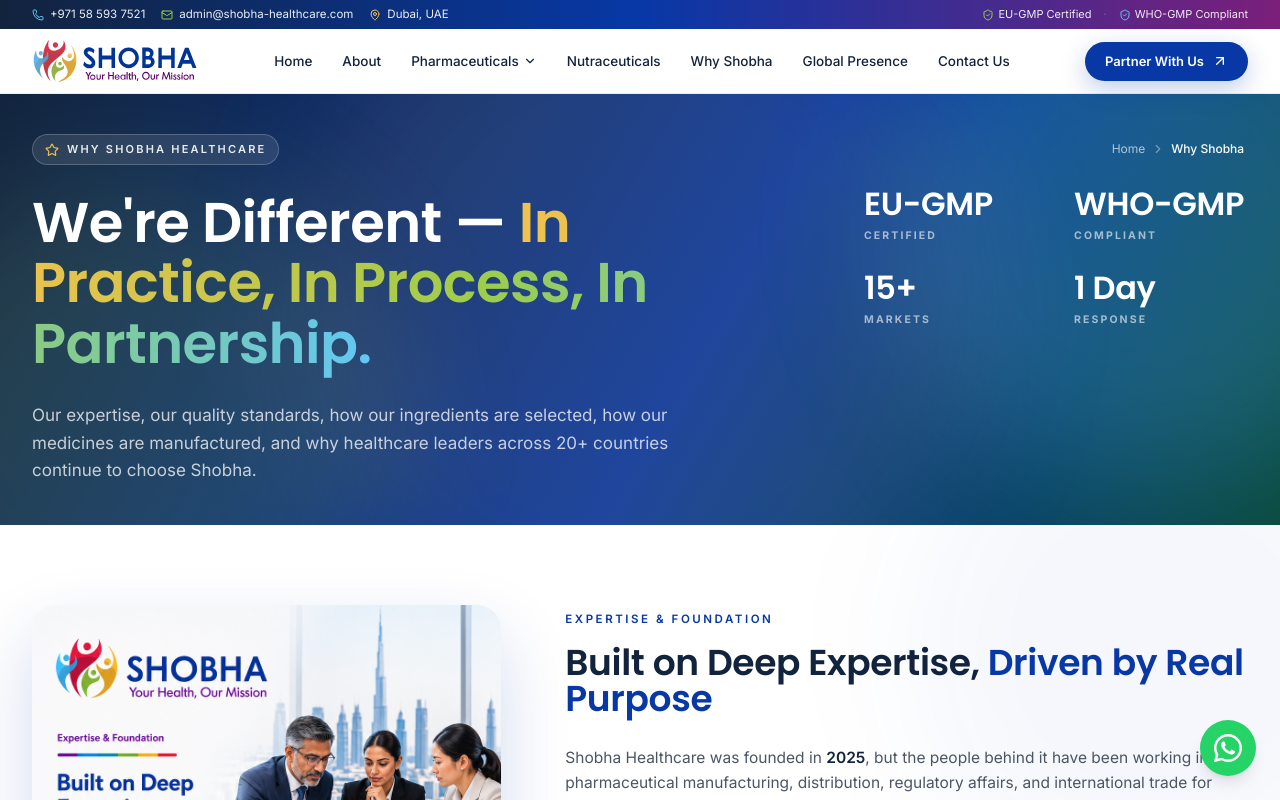
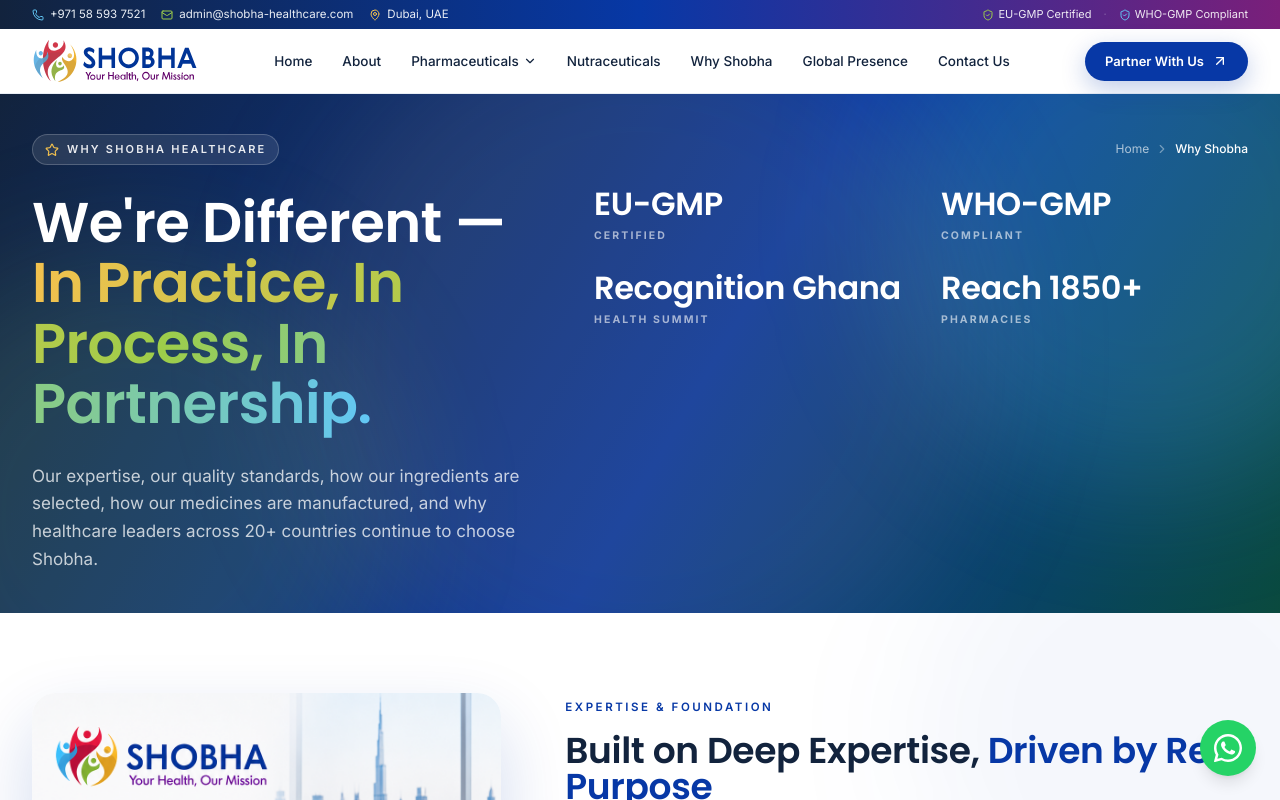
Before and after one commit to Quebeta-Technologies/SHOBHAWEBSITE-update, a React (Create React App) app in the folder SHOBHAWEBSITE-about us/SHOBHAWEBSITE-main/frontend/: page /why-shobha in a window 1280 px wide. Shown: the top 800 px of the page. Built offline with nearby package versions, Linux system fonts and the light colour scheme.

Commit message:
change the content

```diff
--- a/SHOBHAWEBSITE-about us/SHOBHAWEBSITE-main/frontend/src/components/site/whysobha/WhySobhaHero.jsx
+++ b/SHOBHAWEBSITE-about us/SHOBHAWEBSITE-main/frontend/src/components/site/whysobha/WhySobhaHero.jsx
@@ -81,8 +81,8 @@ export default function WhySobhaHero() {
                 {[
                   { v: "EU-GMP", l: "Certified" },
                   { v: "WHO-GMP", l: "Compliant" },
-                  { v: "15+", l: "Markets" },
-                  { v: "1 Day", l: "Response" },
+                  { v: "Recognition Ghana", l: "Health summit" },
+                  { v: "Reach 1850+", l: "Pharmacies" },
                 ].map((s) => (
                   <div key={s.l} className="flex flex-col">
                     <span className="font-display font-semibold text-white text-[26px] md:text-[32px] leading-none">
```
